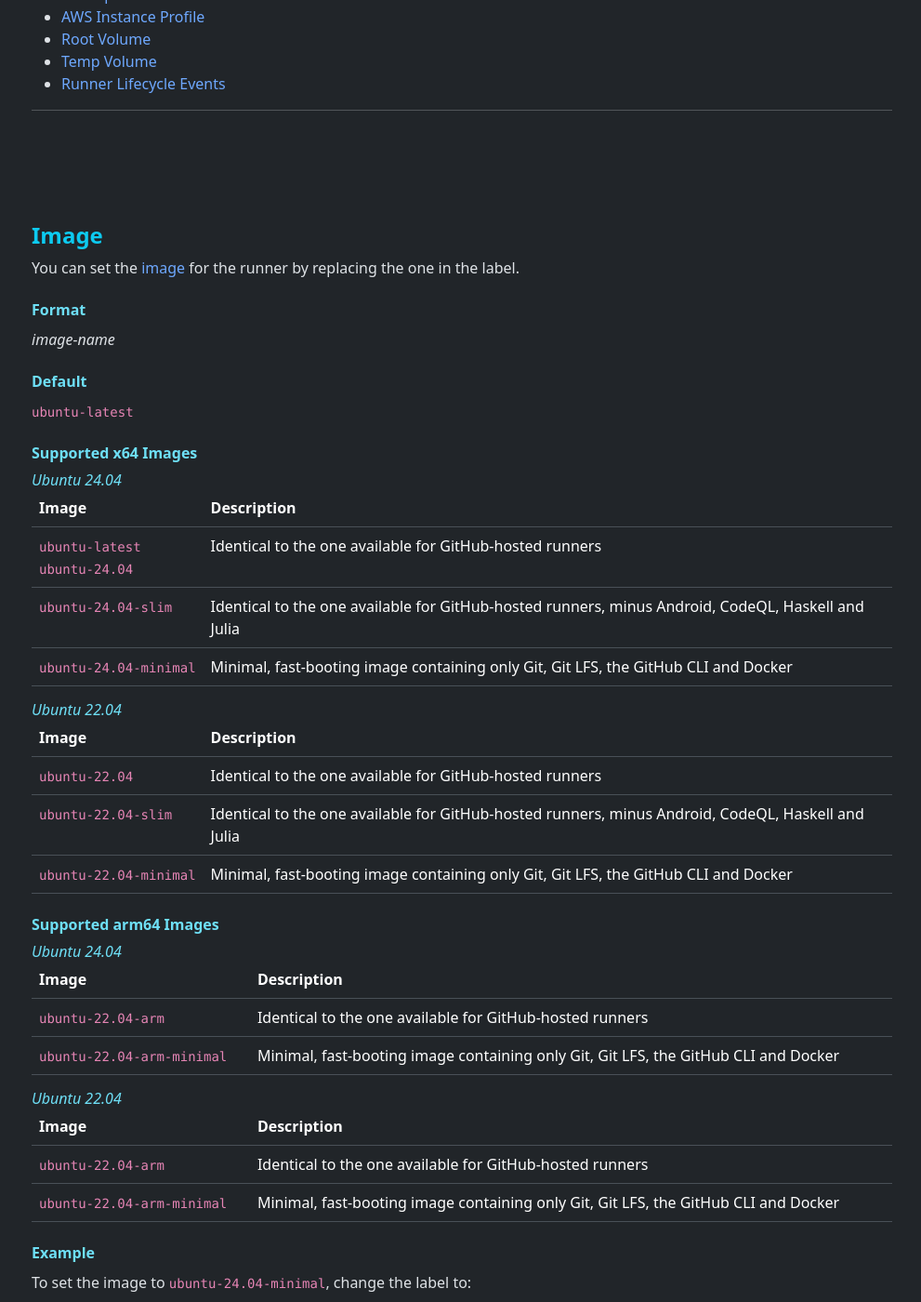
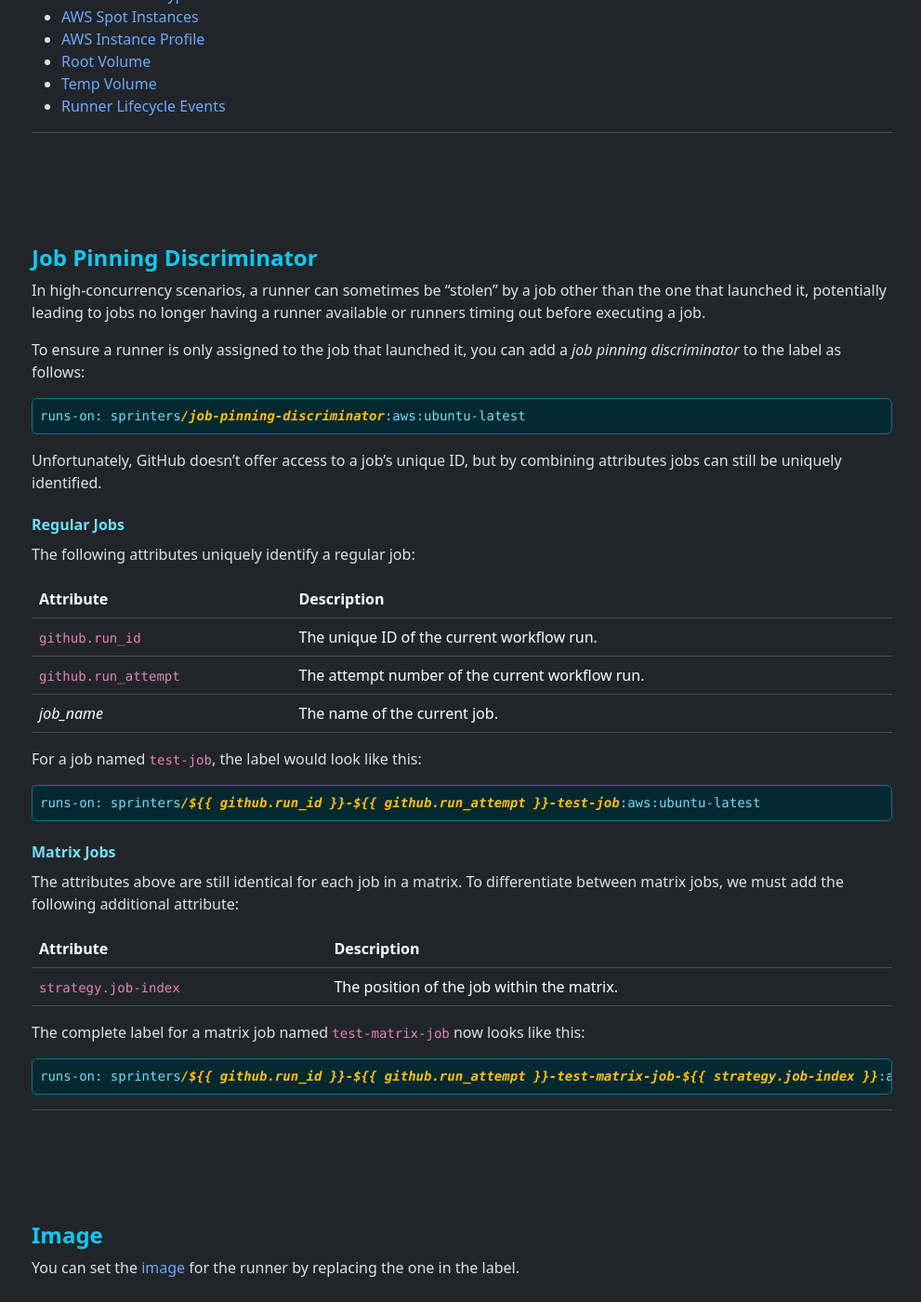
Before and after one commit to sprinters-sh/sprinters.sh, a Jekyll site: the page built from docs/label.md, in a window 1280 px wide and 1400 px high, scrolled down 1119 px. Shown: the whole window at 93% size, without its empty margins (238-1229 px from the left). Built offline with Jekyll 4.4.1, drawn with Linux system fonts in a browser that asks for light colours; some of the changed text lies outside the part shown.

Commit message:
Added job pinning discriminator

```diff
--- a/_data/new.yml
+++ b/_data/new.yml
@@ -1,3 +1,9 @@
+- date: "2025-08-10"
+  title: "Runner job pinning support"
+  href: "/docs/label#discriminator"
+  image: "/assets/new/2025-08-10-discriminator.png"
+  details: "You can now pin jobs to their respective runners, by appending a discriminator to the job label. This ensures the runner isn't &quot;stolen&quot; by another job, effectively preventing scenarios where jobs no longer have a runner available or runners time out before executing a job."
+
 - date: "2025-07-30"
   title: "AWS <code>ca-central-1</code> and <code>me-central-1</code> region support"
   href: "/docs/label#placement"
--- a/docs/label.md
+++ b/docs/label.md
@@ -41,6 +41,7 @@
 
 The following label parts can be added or modified to customize the image, placement and capacity of the runner instance:
 
+- [Job Pinning Discriminator](#discriminator)
 - [Image](#image)
 - [AWS Region / Availability Zone / Subnet](#placement)
 - [AWS Instance Type](#instance-type)
@@ -52,6 +53,55 @@
 
 ---
 {: .mb-7 }
+
+{% include h3.html id="discriminator" text="Job Pinning Discriminator" %}
+In high-concurrency scenarios, a runner can sometimes be "stolen" by a job other than the one that launched it,
+potentially leading to jobs no longer having a runner available or runners timing out before executing a job.
+
+To ensure a runner is only assigned to the job that launched it, you can add a _job pinning discriminator_ to the label
+as follows:
+
+<div class="alert alert-info font-monospace p-0 mb-3 position-relative" role="alert">
+    <pre class="mb-0 p-2 fs-7">runs-on: sprinters<span class="fw-bold fst-italic text-warning">/job-pinning-discriminator</span>:aws:ubuntu-latest</pre>
+</div>
+
+Unfortunately, GitHub doesn't offer access to a job's unique ID, but by combining attributes jobs can still be uniquely identified.
+
+{% include h4.html text="Regular Jobs" %}
+
+The following attributes uniquely identify a regular job:
+
+| Attribute | Description |
++-|-+
+| `github.run_id` | The unique ID of the current workflow run. |
+| `github.run_attempt` | The attempt number of the current workflow run. |
+| _job_name_ | The name of the current job. |
+{: .table }
+
+For a job named `test-job`, the label would look like this:
+
+<div class="alert alert-info font-monospace p-0 mb-3 position-relative" role="alert">
+    <pre class="mb-0 p-2 fs-7">runs-on: sprinters<span class="fw-bold fst-italic text-warning">{% raw %}/${{ github.run_id }}-${{ github.run_attempt }}-test-job{% endraw %}</span>:aws:ubuntu-latest</pre>
+</div>
+
+{% include h4.html text="Matrix Jobs" %}
+
+The attributes above are still identical for each job in a matrix. To differentiate between matrix jobs, we must add the following additional attribute:
+
+| Attribute | Description |
++-|-+
+| `strategy.job-index` | The position of the job within the matrix. |
+{: .table }
+
+The complete label for a matrix job named `test-matrix-job` now looks like this:
+
+<div class="alert alert-info font-monospace p-0 mb-3 position-relative" role="alert">
+    <pre class="mb-0 p-2 fs-7">runs-on: sprinters<span class="fw-bold fst-italic text-warning">{% raw %}/${{ github.run_id }}-${{ github.run_attempt }}-test-matrix-job-${{ strategy.job-index }}{% endraw %}</span>:aws:ubuntu-latest</pre>
+</div>
+
+---
+{: .mb-7 }
+
 
 {% include h3.html id="image" text="Image" %}
 You can set the [image](/docs/images) for the runner by replacing the one in the label.
--- a/index.html
+++ b/index.html
@@ -33,7 +32,7 @@
             </div>
             <a href="https://console.sprinters.sh/login"
                class="btn btn-lg btn-primary fw-semibold">
-                <div><i class='bi bi-github me-2'></i>Log in with GitHub to get started</div>
+                <div><i class='bi bi-github me-2'></i>Get started in under 2 minutes</div>
                 <div class="fs-8 mt-1 fw-normal">1000 jobs for private repositories FREE in your first 30 days</div>
             </a>
         </div>
```
Also changed, not shown: other parts of index.html (+1 -2 lines), assets/new/2025-08-10-discriminator.png (added).
